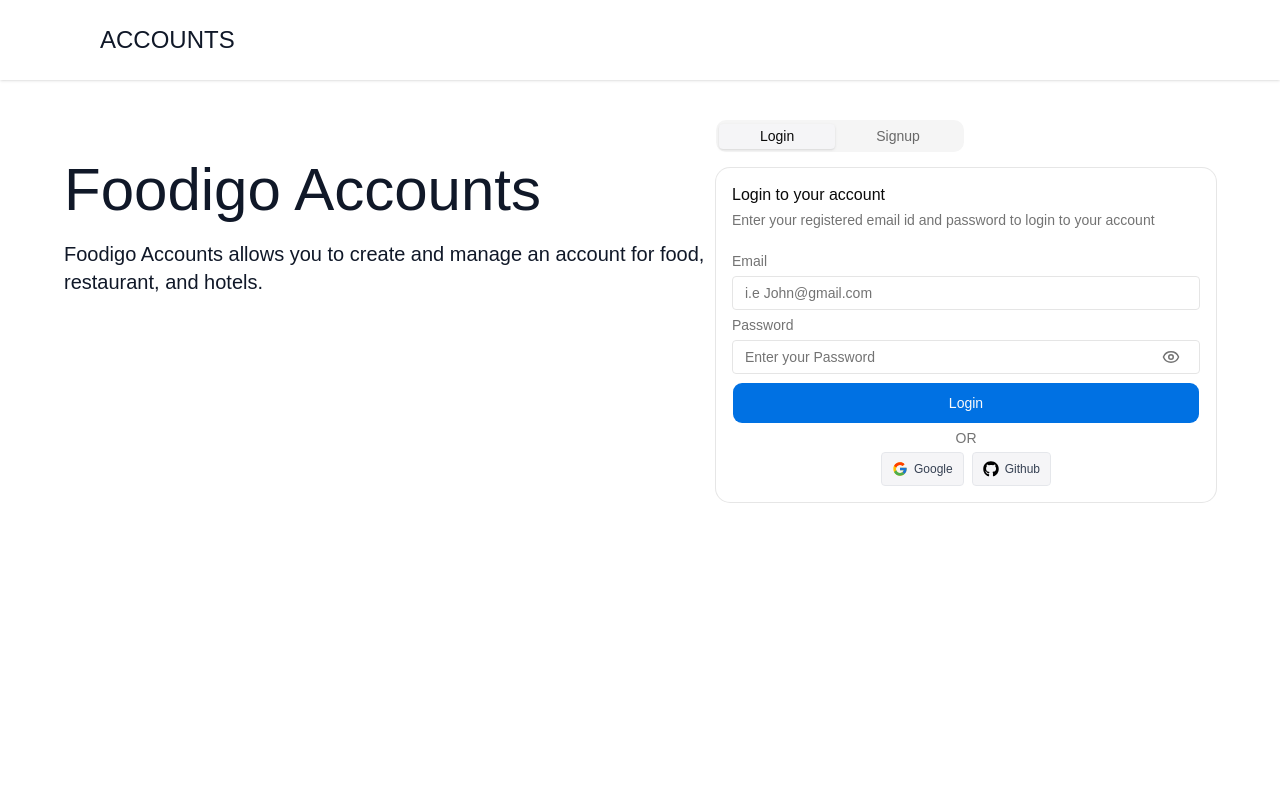
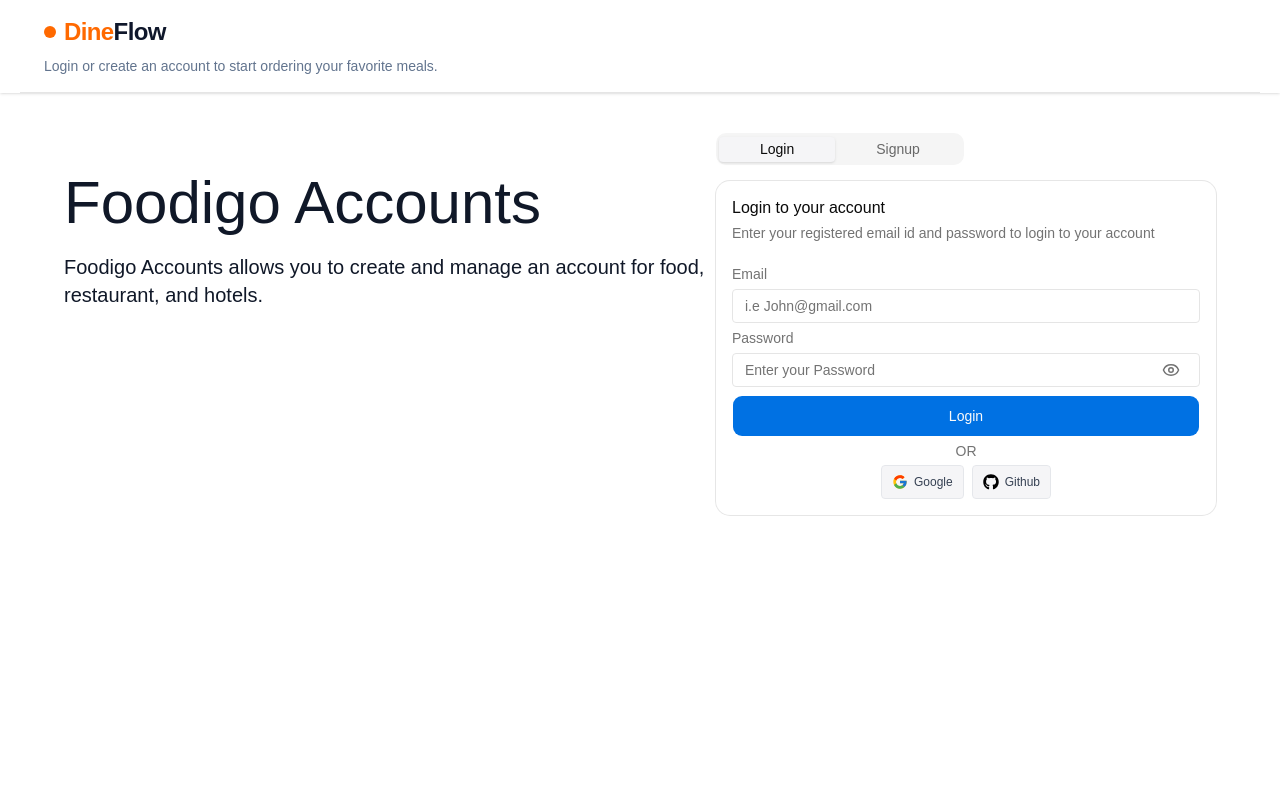
Before and after one commit to Rakesh-99/dineflow, a React (Vite) app in the folder client/: page /account in a window 1280 px wide. Shown: the top 800 px of the page. Built offline with nearby package versions, Linux system fonts and the light colour scheme; no server answers.

Commit message:
feat : add btns for food and orders

```diff
--- a/client/src/components/NavBar.jsx
+++ b/client/src/components/NavBar.jsx
@@ -1,6 +1,5 @@
 import {useSelector, useDispatch} from 'react-redux';
 import { MapPin, Search, SearchIcon, ShoppingCart } from 'lucide-react';
-import { Label } from './ui/label';
 import { switchTheme } from '../redux/features/theme.slice';
 import {  useState } from 'react';
 import { Input } from './ui/input';
@@ -37,8 +36,8 @@ import {
 } from "../components/ui/dropdown-menu";
 import { TiWeatherSunny } from "react-icons/ti";
 import { BsMoonStars } from "react-icons/bs";
-
-
+import { FiPlus } from "react-icons/fi";
+import { VscGitPullRequestGoToChanges } from "react-icons/vsc";
 
 
 
@@ -101,20 +100,24 @@ const NavBar = () => {
 
 
                   {/* left section logo :  */}
-               <div className="flex flex-col">
+               <div className="flex items-center gap-3">
+                <div className="w-3 h-3 rounded-full bg-orange-500 shadow-[0_0_12px_rgba(249,115,22,0.6)] shrink-0"></div>
+
+                <div className="flex flex-col">
                   <h1 className="text-lg md:text-2xl font-extrabold tracking-tight">
                     <span className="bg-gradient-to-r from-orange-500 via-orange-400 to-amber-500 bg-clip-text text-transparent">
                       Dine
                     </span>
-                    <span className={`${theme === 'light' ? 'text-zinc-800': 'text-white'}`}>
+                    <span className={`${theme === 'light' ? 'text-zinc-800' : 'text-white'}`}>
                       Flow
                     </span>
                   </h1>
 
-                <span className="text-[10px] md:text-xs text-slate-500 tracking-widest uppercase">
-                  Food Delivery
-                </span>
+                  <span className="text-[10px] md:text-xs text-slate-500 tracking-widest uppercase">
+                    Food Delivery
+                  </span>
                 </div>
+              </div>
 
                   {/* Middle Section 1 (city and search input ):  */}
                   <div className="">
@@ -155,12 +158,34 @@ const NavBar = () => {
 
                   </div>
 
+                  <div className="">
+                    {
+                      userData?.role === 'restaurantOwner' &&
+
+                      <div className="flex items-center gap-10">
+                        {/* Add food items btn :  */}
+                        <Button className={`bg-orange-50 text-orange-500 flex items-center gap-1 rounded text-[10px] font-semibold cursor-pointer`}>
+                          <span><FiPlus size={25}/></span>
+                         <span >Add Food Item</span>
+                        </Button>
+
+                      {/* My orders :  */}
+
+                      <Button  className={`bg-orange-50 text-orange-500 flex items-center gap-1 rounded text-[10px] font-semibold cursor-pointer`}>
+                        <span><VscGitPullRequestGoToChanges/></span>
+                        <span>My Orders</span>
+                      </Button>
+
+                      </div>
+                    }
+                  </div>
+
                   {/* Right Section :  (cart , my order and account ) */}
                   <div className="flex md:gap-10 gap-4 items-center">
                       {/* cart icon  :  */}
                       <div className="w-10 h-10 flex items-center justify-center relative">
                         <ShoppingCart className='cursor-pointer' size={21}/>
-                        <span className='border border-[#ff8802] absolute left-5 bottom-6 rounded-full bg-[#ff8802]  font-semibold w-1/3 p-2 h-1/3 text-white flex items-center justify-center text-[9px]'>2</span>
+                        <span className='border border-[#ff8802] absolute left-5 bottom-6 rounded-full bg-[#ff6900]  font-semibold w-1/3 p-2 h-1/3 text-white flex items-center justify-center text-[9px]'>2</span>
                       </div>
 
                       {/* User account button or account button depending upon the current user  :  */}
@@ -169,7 +194,7 @@ const NavBar = () => {
                       userData ? (
                         <DropdownMenu >
                           <DropdownMenuTrigger asChild>
-                            <Button className="w-9 h-9 cursor-pointer rounded-full border border-[#ff8802] bg-[#ff8802]">
+                            <Button className="w-9 h-9 cursor-pointer rounded-full border border-[#ff6900] bg-[#ff6900]">
                               {userData?.fullname?.slice(0,1).toUpperCase()}
                             </Button>
                           </DropdownMenuTrigger>
@@ -263,10 +288,21 @@ const NavBar = () => {
 
                 </div>
                 :
-                // account navabr :
-                <div className="h-20  flex items-center px-20">
-                  <h1 className="text-2xl font-medium">ACCOUNTS</h1>
+                // Navbavr for account page
+              <div className="border-b bg-white px-6 py-4">
+                <div className="flex items-center gap-2">
+                  <div className="h-3 w-3 rounded-full bg-orange-500" />
+
+                  <h1 className="font-outfit text-2xl font-black tracking-tight">
+                    <span className="text-orange-500">Dine</span>
+                    <span className="text-slate-900">Flow</span>
+                  </h1>
                 </div>
+
+                <p className="mt-2 text-sm text-slate-500">
+                  Login or create an account to start ordering your favorite meals.
+                </p>
+              </div>
           }
         </div>
 
```
